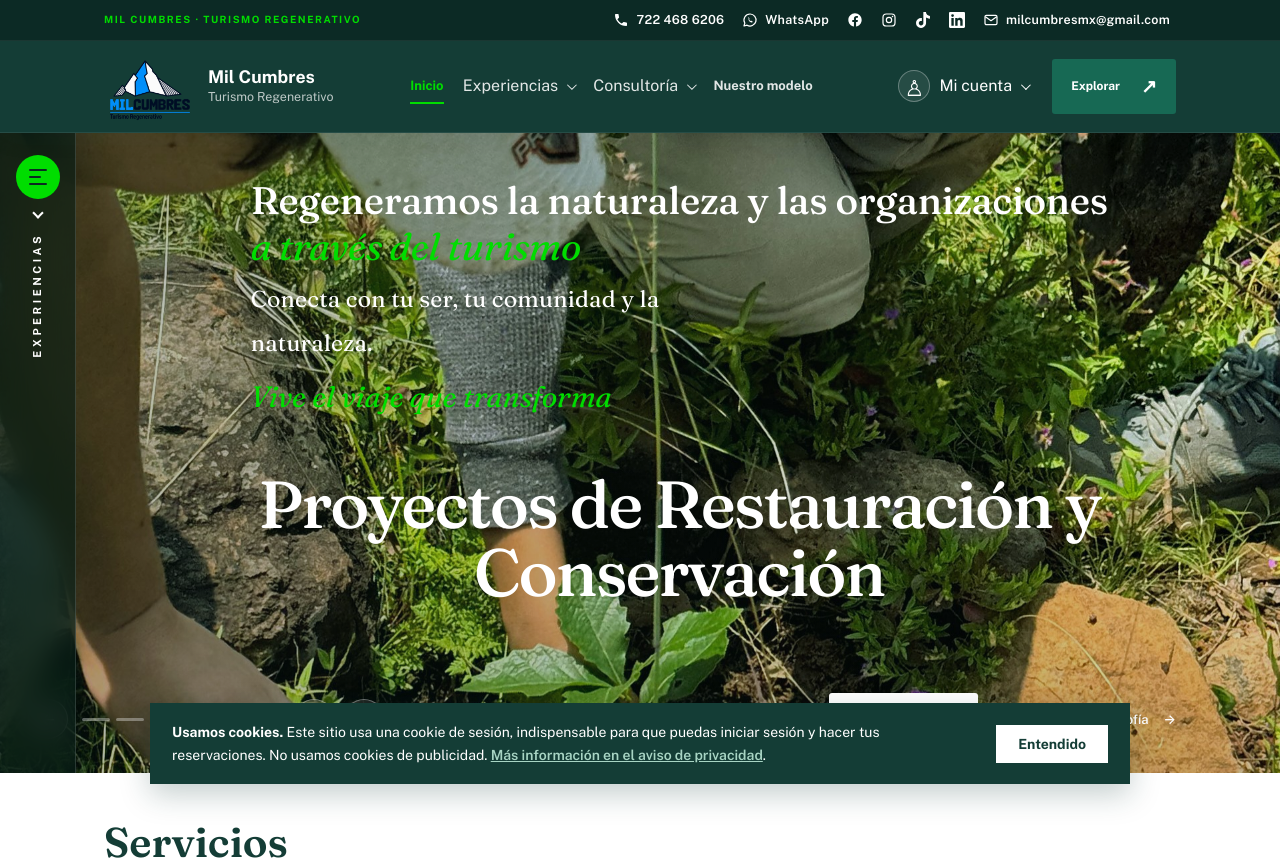
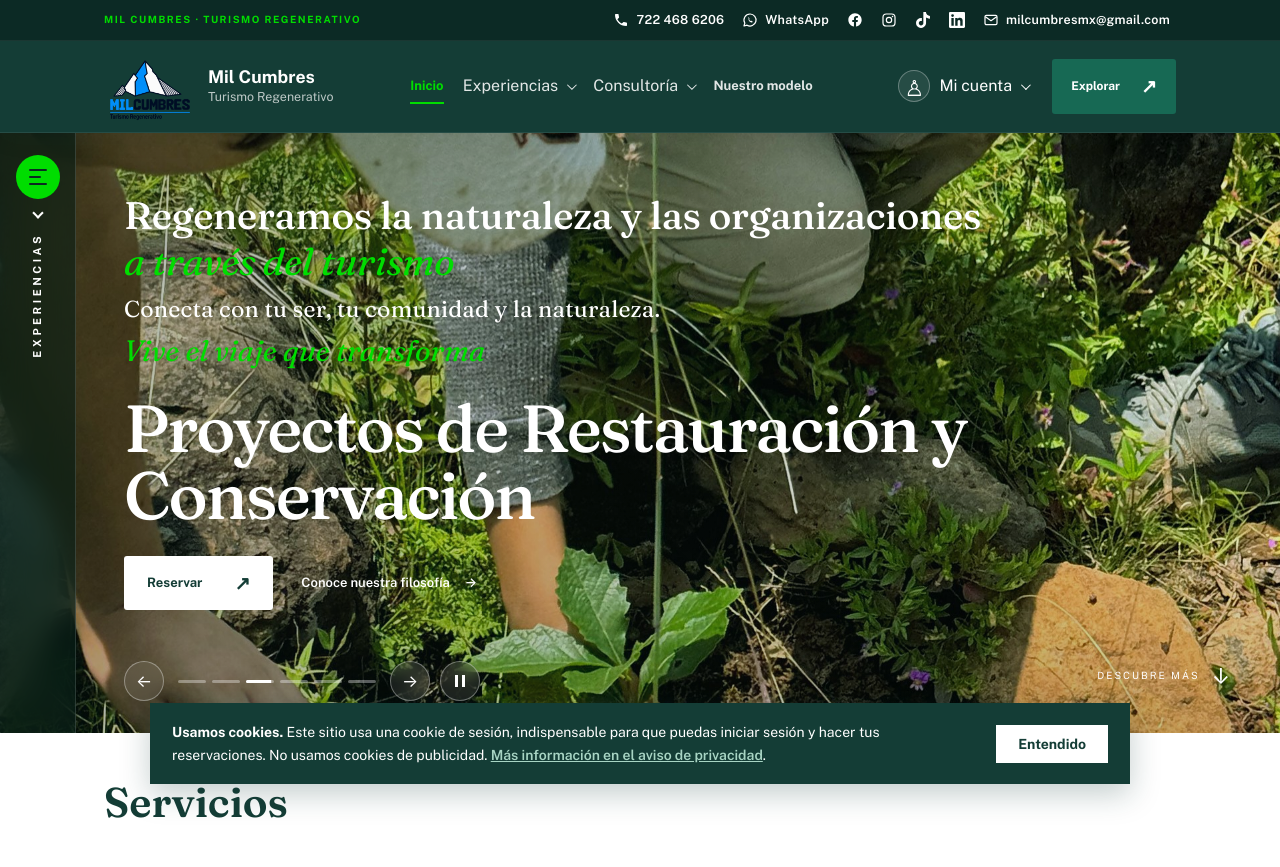
Before and after one commit to LizFabila/Mil-Cumbres, a Laravel app: page / in a window 1280 px wide. Shown: the top 867 px of the page. Run offline with Laravel 12, Linux system fonts and the light colour scheme; data comes from the database, SQL or seed files in the repository; data that the repository does not hold is empty.

Commit message:
Banner de inicio alineado a la izquierda y el riel ya no tapa el contenido

```diff
--- a/public/css/inicio-hero-alineacion.css
+++ b/public/css/inicio-hero-alineacion.css
@@ -29,13 +29,28 @@
     padding-left: var(--hero-texto-izq);
 }
 
-/* Frases fijas de arriba */
+/* Frases fijas de arriba: usan el ancho disponible para no partirse en renglones de más */
 .inicio-hero .inicio-hero__fijo {
     align-self: stretch;
     width: 100%;
-    max-width: 820px;
+    max-width: 1100px;
     margin: 0;
     text-align: left;
+}
+
+.inicio-hero h1.inicio-hero__bienvenida {
+    max-width: none;
+}
+
+/* Frase «Conecta con tu ser…» en una sola línea y con interlineado normal */
+.inicio-hero .inicio-hero__descripcion--bienvenida {
+    max-width: none;
+    margin-bottom: 6px;
+    line-height: 1.45;
+}
+
+.inicio-hero .inicio-hero__fijo .inicio-hero__lema {
+    margin-top: 8px;
 }
 
 /* Título de cada diapositiva: a la izquierda, justo debajo de las frases */
--- a/resources/views/inicio.blade.php
+++ b/resources/views/inicio.blade.php
@@ -623,6 +623,8 @@
     <link rel="stylesheet" href="{{ \App\Support\Temas::hoja('inicio-servicios-milcumbres.css') }}">
     <link rel="stylesheet" href="{{ \App\Support\Temas::hoja('inicio-menu-hero.css') }}">
     <link rel="stylesheet" href="{{ \App\Support\Temas::hoja('inicio-secciones-milcumbres.css') }}">
+    {{-- Al final: texto del banner pegado a la izquierda, junto al riel, sin huecos --}}
+    <link rel="stylesheet" href="{{ \App\Support\Temas::hoja('inicio-hero-alineacion.css') }}">
 @endpush
 
 @push('scripts')
```
Also changed, not shown: public/css/riel-experiencias-milcumbres.css (+9 -0 lines).
